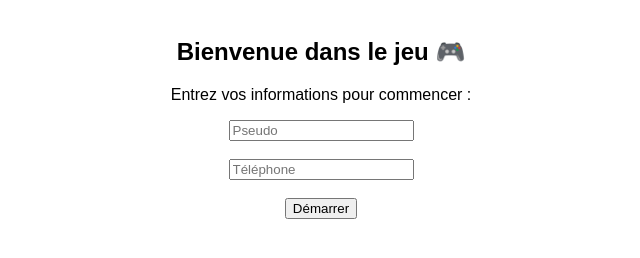
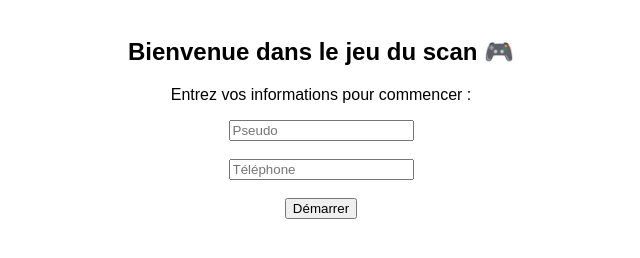
Before and after one commit to paulinepat-creator/jeu, a plain HTML site: page index.html in a window 1280 px wide. Shown: the whole page, without its empty margins (319-959 px from the left). Drawn offline with Linux system fonts and the light colour scheme.

Commit message:
Update index.html

```diff
--- a/index.html
+++ b/index.html
@@ -18,7 +18,7 @@
 
   <!-- Écran d’accueil -->
   <div id="start">
-    <h2>Bienvenue dans le jeu 🎮</h2>
+    <h2>Bienvenue dans le jeu du scan 🎮</h2>
     <p>Entrez vos informations pour commencer :</p>
     <input id="pseudo" placeholder="Pseudo"><br><br>
     <input id="phone" placeholder="Téléphone"><br><br>
```
